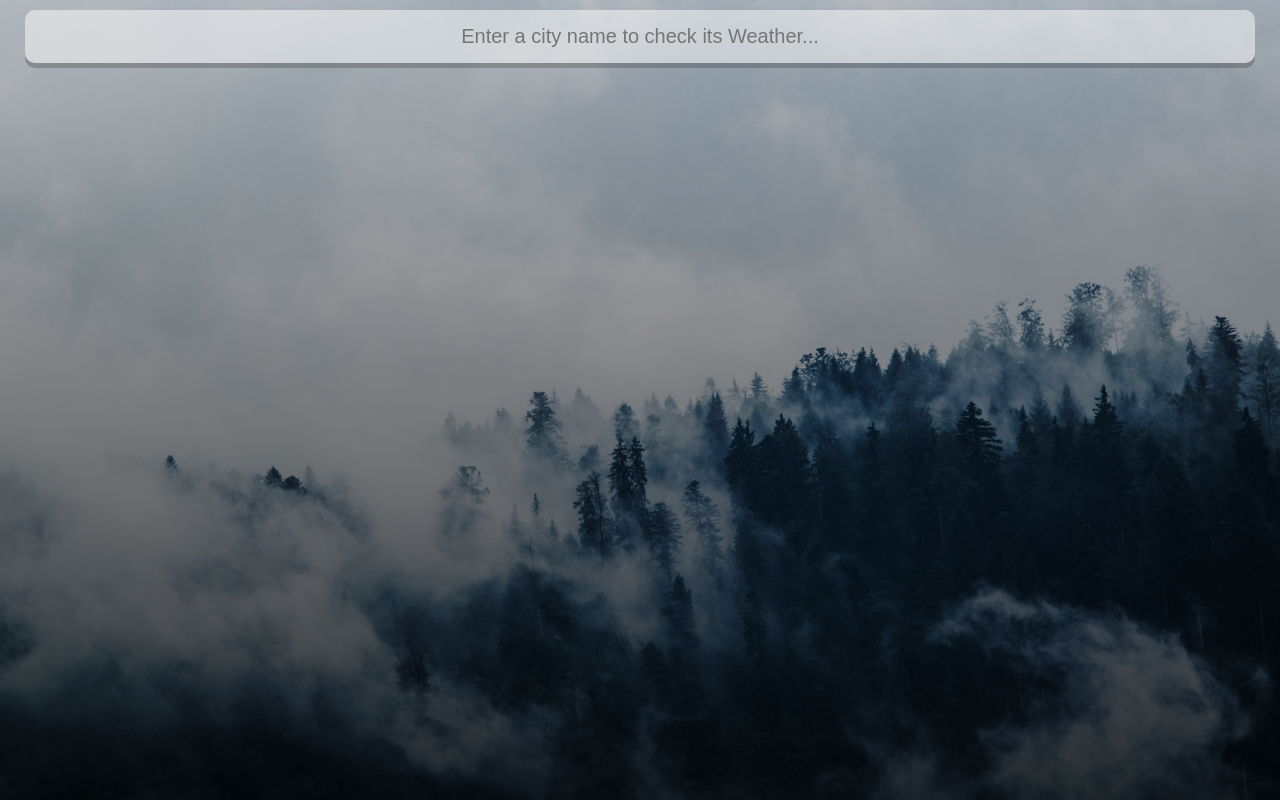
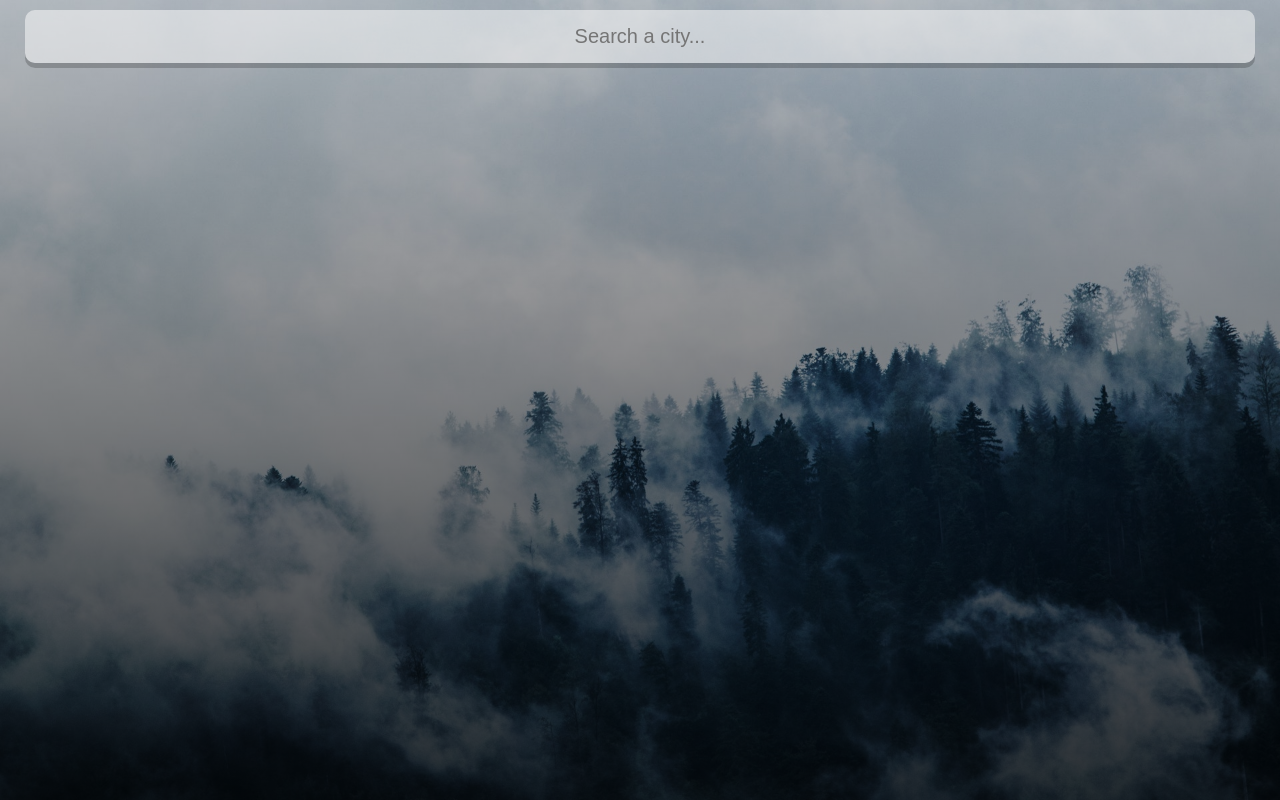
Before and after one commit to chiraglal/Weather-App-React-JS, a React (Create React App) app: page / in a window 1280 px wide. Built offline with nearby package versions, Linux system fonts and the light colour scheme.

Commit message:
Minor Changes

```diff
--- a/src/App.js
+++ b/src/App.js
@@ -66,7 +66,7 @@ function App() {
           <input
             type="text"
             className="search-bar"
-            placeholder="Enter a city name to check its Weather..."
+            placeholder="Search a city..."
             onChange={(e) => setQuery(e.target.value)}
             value={query}
             onKeyPress={search}
```
